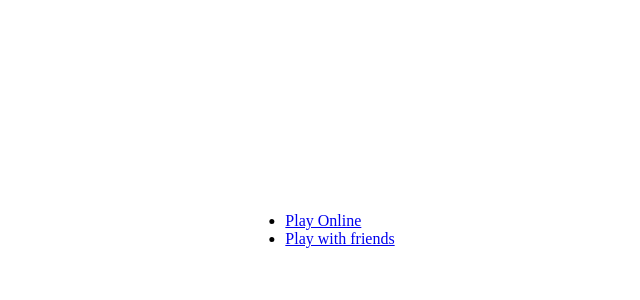
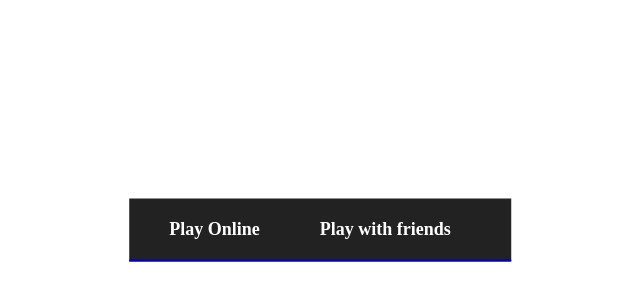
Before and after one commit to naveensj18/Cards, a React (Vite) app: page / in a window 1280 px wide. Shown: the part 178-478 px from the top of the page, without its empty margins (320-960 px from the left). Built offline with nearby package versions, Linux system fonts and the light colour scheme.

Commit message:
Added style for home page

```diff
--- a/src/App.jsx
+++ b/src/App.jsx
@@ -1,6 +1,6 @@
 import React from "react";
 import { Route, Routes } from "react-router-dom";
-import Home from "./pages/HomePage";
+import Home from "./pages/HomePage/Home";
 import Game from "./pages/GamePage/Game";
 import Mode from "./pages/Mode/Mode";
 import { Choice } from "./pages/Mode/Choice";
--- /dev/null
+++ b/src/pages/HomePage/Home.css
@@ -0,0 +1,30 @@
+.navbar {
+  background-color: #222;
+  padding: 20px;
+  border-bottom: 2px solid #0300b5;
+}
+
+.nav-list {
+  list-style-type: none;
+  margin: 0;
+  padding: 0;
+}
+
+.nav-item {
+  display: inline-block;
+  margin-right: 20px;
+}
+
+.nav-link {
+  color: #fff;
+  text-decoration: none;
+  font-size: 18px;
+  font-weight: bold;
+  padding: 10px 20px;
+  border-radius: 5px;
+  transition: background-color 0.3s;
+}
+
+.nav-link:hover {
+  background-color: #ff6600;
+}
--- /dev/null
+++ b/src/pages/HomePage/Home.jsx
@@ -0,0 +1,23 @@
+import React from "react";
+import "./Home.css"; // Assuming your CSS file is named Home.css
+
+function Home() {
+  return (
+    <nav className="navbar">
+      <ul className="nav-list">
+        <li className="nav-item">
+          <a href={`/Mode`} className="nav-link">
+            Play Online
+          </a>
+        </li>
+        <li className="nav-item">
+          <a href={`/`} className="nav-link">
+            Play with friends
+          </a>
+        </li>
+      </ul>
+    </nav>
+  );
+}
+
+export default Home;
--- a/src/pages/HomePage/index.jsx
+++ /dev/null
@@ -1,18 +0,0 @@
-import React from "react";
-
-function Home() {
-  return (
-    <nav>
-      <ul>
-        <li>
-          <a href={`/Mode`}>Play Online</a>
-        </li>
-        <li>
-          <a href={`/`}>Play with friends</a>
-        </li>
-      </ul>
-    </nav>
-  );
-}
-
-export default Home;
```
